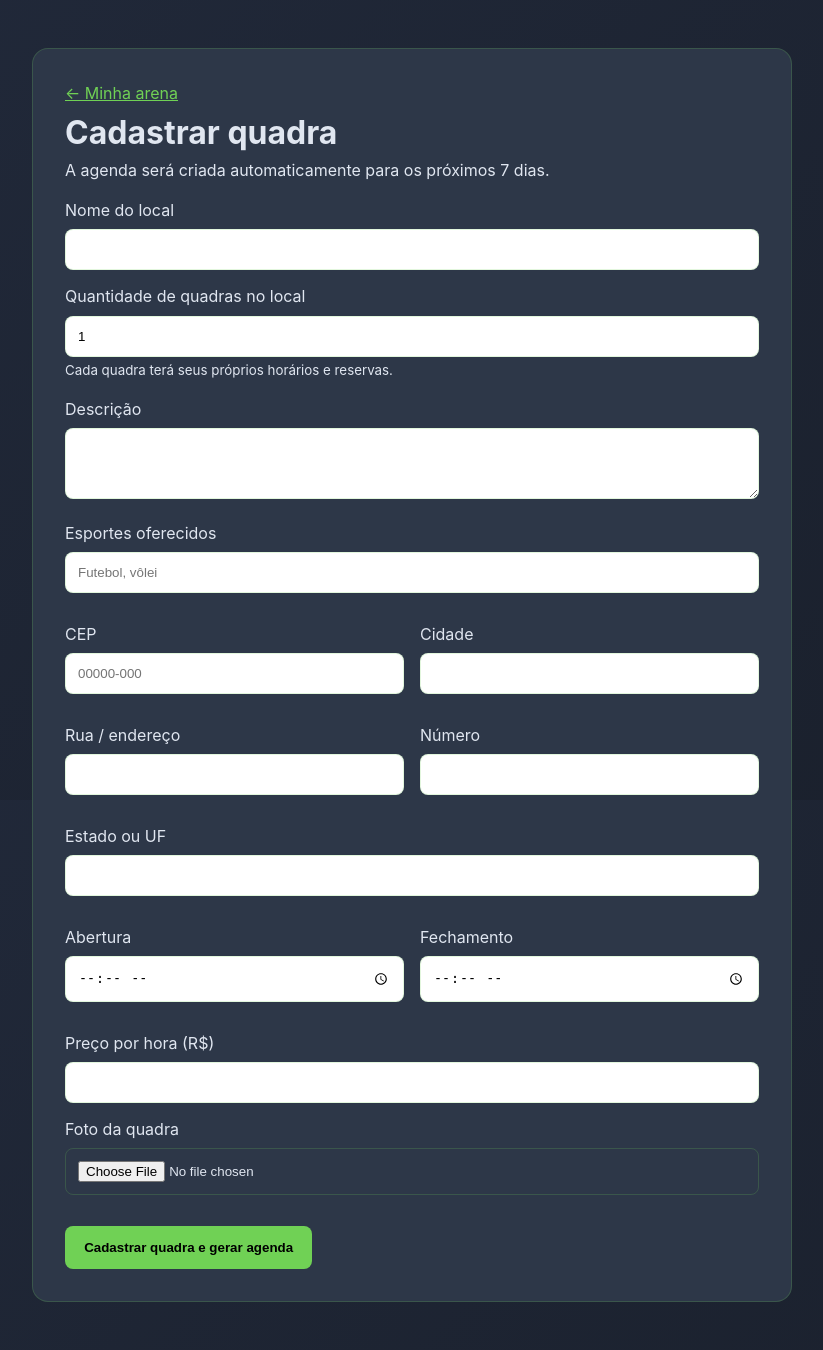
After one commit to Caramorii/DGAsports, a Django app: page /proprietario/quadra/nova/ in a window 1280 px wide. The commit adds this page. Shown: the whole page, without its empty margins (228-1051 px from the left). Run offline with Django 5.2, Linux system fonts and the light colour scheme; the visitor is signed in with stand-in values (Sample User, id 1).

Commit message:
feat: adiciona gestão de quadras para proprietários
Cria cadastro e painel para proprietários, permite configurar várias quadras físicas e separa os horários por unidade.

Exibe reservas pagas e pendentes, permite bloquear horários sem reservas e atualiza a agenda a cada dois minutos.

Adiciona as migrações 0013 e 0014.

```diff
--- a/core/models.py
+++ b/core/models.py
@@ -23,6 +23,7 @@ class Usuario(AbstractBaseUser, PermissionsMixin):
     nome = models.CharField(max_length=150)
     cidade = models.CharField(max_length=100)
     email = models.EmailField(unique=True)
+    eh_proprietario = models.BooleanField(default=False)
     is_active = models.BooleanField(default=True)
     is_staff = models.BooleanField(default=False)
     date_joined = models.DateTimeField(default=timezone.now)
@@ -48,6 +49,7 @@ class Quadra(models.Model):
     ]
 
     nome = models.CharField(max_length=200)
+    quantidade_quadras = models.PositiveSmallIntegerField(default=1)
     descricao = models.TextField(blank=True, null=True)
     localizacao = models.CharField(max_length=255, blank=True, null=True)
     cidade = models.CharField(max_length=100, blank=True, null=True)
@@ -79,8 +81,10 @@ class Quadra(models.Model):
 
 class Horario(models.Model):
     quadra = models.ForeignKey(Quadra, on_delete=models.CASCADE, related_name='horarios')
+    numero_quadra = models.PositiveSmallIntegerField(default=1)
     data = models.DateField()
     hora_texto = models.CharField(max_length=50)
+    indisponivel = models.BooleanField(default=False)
     max_jogadores = models.IntegerField(default=12)
     preco = models.DecimalField(max_digits=10, decimal_places=2, default=0)
     esporte_reservado = models.CharField(max_length=100, blank=True, null=True)
@@ -93,7 +97,7 @@ class Horario(models.Model):
         db_table = 'horarios'
         verbose_name = 'Horário'
         verbose_name_plural = 'Horários'
-        ordering = ['data', 'hora_texto']
+        ordering = ['data', 'hora_texto', 'numero_quadra']
 
     def __str__(self):
         return f"{self.quadra.nome} - {self.data} {self.hora_texto}"
--- a/core/urls.py
+++ b/core/urls.py
@@ -9,6 +9,8 @@ urlpatterns = [
     path('quadra/<int:quadra_id>/', views.detalhes_quadra, name='detalhes_quadra'),
     path('campeonatos/', views.campeonatos, name='campeonatos'),
     path('register/', views.register_view, name='register'),
+    path('proprietario/cadastro/', views.cadastro_proprietario, name='cadastro_proprietario'),
+    path('proprietario/quadra/nova/', views.cadastrar_quadra_proprietario, name='cadastrar_quadra_proprietario'),
     path('login/', views.login_view, name='login'),
     path('logout/', views.logout_view, name='logout'),
     path('admin/cadastrar_quadra/', views.admin_cadastrar_quadra, name='admin_cadastrar_quadra'),
@@ -38,4 +40,5 @@ urlpatterns = [
     path('quadra/<int:quadra_id>/avaliar/', views.avaliar_quadra, name='avaliar_quadra'),
     path('quadra/<int:quadra_id>/situacao/', views.atualizar_situacao_quadra, name='atualizar_situacao_quadra'),
     path('painel-proprietario/', views.painel_proprietario, name='painel_proprietario'),
+    path('proprietario/quadra/<int:quadra_id>/agenda/', views.agenda_proprietario, name='agenda_proprietario'),
 ]
--- a/core/views.py
+++ b/core/views.py
@@ -61,6 +61,93 @@ def _termos_equivalentes_localidade(termo):
 def home(request):
     tem_quadra = request.user.is_authenticated and Quadra.objects.filter(proprietario=request.user).exists()
     return render(request, 'DGASports.html', {'tem_quadra': tem_quadra})
+
+
+def cadastro_proprietario(request):
+    """Cria uma conta de proprietário e encaminha para o cadastro da primeira quadra."""
+    if request.user.is_authenticated:
+        if not request.user.eh_proprietario:
+            request.user.eh_proprietario = True
+            request.user.save(update_fields=['eh_proprietario'])
+        destino = 'painel_proprietario' if Quadra.objects.filter(proprietario=request.user).exists() else 'cadastrar_quadra_proprietario'
+        return redirect(destino)
+    if request.method == 'POST':
+        nome = request.POST.get('nome', '').strip()
+        email = request.POST.get('email', '').strip()
+        cidade = request.POST.get('cidade', '').strip()
+        senha = request.POST.get('senha', '')
+        if not all([nome, email, cidade, senha]):
+            messages.error(request, 'Preencha todos os campos.')
+        elif Usuario.objects.filter(email__iexact=email).exists():
+            messages.error(request, 'Este e-mail já está cadastrado. Faça login para continuar.')
+        else:
+            user = Usuario.objects.create_user(
+                email=email, nome=nome, cidade=cidade, password=senha, eh_proprietario=True,
+            )
+            login(request, user)
+            messages.success(request, 'Conta de proprietário criada. Agora cadastre sua quadra.')
+            return redirect('cadastrar_quadra_proprietario')
+    return render(request, 'cadastro_proprietario.html')
+
+
+@login_required(login_url='login')
+def cadastrar_quadra_proprietario(request):
+    if request.method == 'POST':
+        nome = request.POST.get('nome', '').strip()
+        descricao = request.POST.get('descricao', '').strip()
+        localizacao = request.POST.get('localizacao', '').strip()
+        numero = request.POST.get('numero', '').strip()
+        cidade = re.sub(r'\s+', ' ', request.POST.get('cidade', '').strip())
+        estado_digitado = re.sub(r'\s+', ' ', request.POST.get('estado', '').strip())
+        estado = _ESTADOS_BR.get(_normalizar_texto_busca(estado_digitado), estado_digitado.upper())
+        esporte = request.POST.get('esporte', '').strip()
+        try:
+            quantidade_quadras = int(request.POST.get('quantidade_quadras', '1'))
+        except (TypeError, ValueError):
+            quantidade_quadras = 0
+        abertura = request.POST.get('hora_abertura', '')
+        fechamento = request.POST.get('hora_fechamento', '')
+        preco_texto = request.POST.get('preco', '').strip().replace(',', '.')
+        foto = request.FILES.get('foto')
+        try:
+            h_inicio = int(abertura.split(':')[0])
+            h_fim = int(fechamento.split(':')[0])
+            preco = float(preco_texto)
+        except (ValueError, AttributeError, IndexError):
+            h_inicio, h_fim, preco = 0, 0, -1
+        if not all([nome, localizacao, cidade, estado, esporte, foto]):
+            messages.error(request, 'Preencha os campos obrigatórios e escolha uma foto.')
+        elif h_inicio < 0 or h_fim > 23 or h_fim <= h_inicio or preco < 0 or quantidade_quadras < 1 or quantidade_quadras > 30:
+            messages.error(request, 'Informe horários, preço e quantidade de quadras válidos (de 1 a 30).')
+        elif os.path.splitext(foto.name)[1].lower() not in {'.jpg', '.jpeg', '.png', '.webp'}:
+            messages.error(request, 'Envie uma foto JPG, PNG ou WEBP.')
+        elif foto.size > 10 * 1024 * 1024:
+            messages.error(request, 'A foto deve ter no máximo 10 MB.')
+        else:
+            nome_arquivo = f"quadra_{uuid.uuid4().hex}{os.path.splitext(foto.name)[1].lower()}"
+            upload_folder = os.path.join(settings.BASE_DIR, 'static', 'uploads')
+            os.makedirs(upload_folder, exist_ok=True)
+            with open(os.path.join(upload_folder, nome_arquivo), 'wb+') as destino:
+                for chunk in foto.chunks():
+                    destino.write(chunk)
+            quadra = Quadra.objects.create(
+                nome=nome, descricao=descricao, localizacao=f"{localizacao}, {numero}" if numero else localizacao,
+                cidade=cidade, estado=estado, esporte=esporte, tipo='privada',
+                quantidade_quadras=quantidade_quadras,
+                proprietario=request.user, foto=f"uploads/{nome_arquivo}",
+            )
+            hoje = date.today()
+            for dia in range(7):
+                data_atual = hoje + timedelta(days=dia)
+                for hora in range(h_inicio, h_fim):
+                    for numero_quadra in range(1, quantidade_quadras + 1):
+                        Horario.objects.create(
+                            quadra=quadra, numero_quadra=numero_quadra, data=data_atual,
+                            hora_texto=f"{hora:02d}:00 - {hora + 1:02d}:00", preco=preco,
+                        )
+            messages.success(request, 'Quadra cadastrada e agenda dos próximos 7 dias criada!')
+            return redirect('painel_proprietario')
+    return render(request, 'cadastrar_quadra_proprietario.html')
 
 
 def explorar(request):
@@ -194,9 +281,11 @@ def _horario_para_cliente(horario, usuario_id=None):
     )
     return {
         'id': horario.id,
+        'numero_quadra': horario.numero_quadra,
         'data': horario.data.isoformat() if hasattr(horario.data, 'isoformat') else str(horario.data),
         'hora_texto': horario.hora_texto,
-        'disponivel': horario.quadra.tipo != 'privada' or not _horario_passou(horario),
+        'indisponivel': horario.indisponivel,
+        'disponivel': not horario.indisponivel and (horario.quadra.tipo != 'privada' or not _horario_passou(horario)),
         'max_jogadores': horario.max_jogadores,
         'preco': float(horario.preco),
         'esporte_reservado': horario.esporte_reservado,
@@ -274,6 +363,7 @@ def detalhes_quadra(request, quadra_id):
     quadra_dict = {
         'id': quadra.id,
         'nome': quadra.nome,
+        'quantidade_quadras': quadra.quantidade_quadras,
         'descricao': quadra.descricao,
         'localizacao': quadra.localizacao,
         'cidade': quadra.cidade,
@@ -304,6 +394,7 @@ def detalhes_quadra(request, quadra_id):
         'avaliacoes': avaliacoes,
         'nota_media': quadra.avaliacoes.aggregate(media=Avg('nota'))['media'],
         'total_avaliacoes': quadra.avaliacoes.count(),
+        'numeros_quadras': range(1, quadra.quantidade_quadras + 1),
         'pode_avaliar': pode_avaliar,
         'comentarios_publicos': quadra.comentarios.select_related('usuario').all()[:50],
         'grupos_publicos': grupos_publicos,
@@ -340,9 +431,15 @@ def login_view(request):
         if user is not None:
             login(request, user)
             messages.success(request, f'Bem-vindo, {user.nome}!')
-            proximo = request.GET.get('proximo') or request.POST.get('proximo')
+            proximo = (
+                request.GET.get('proximo') or request.POST.get('proximo')
+                or request.GET.get('next') or request.POST.get('next')
+            )
             if proximo and url_has_allowed_host_and_scheme(proximo, {request.get_host()}):
                 return redirect(proximo)
+            if user.eh_proprietario:
+                destino = 'painel_proprietario' if Quadra.objects.filter(proprietario=user).exists() else 'cadastrar_quadra_proprietario'
+                return redirect(destino)
             return redirect('home')
         messages.error(request, 'E-mail ou senha inválidos.')
     return render(request, 'login.html')
@@ -478,6 +575,8 @@ def entrar_na_partida(request):
             horario = Horario.objects.select_for_update().select_related('quadra').get(pk=horario_id)
             if horario.quadra.tipo != 'publica':
                 return JsonResponse({'status': 'erro', 'mensagem': 'Reservas em quadras particulares devem ser confirmadas pelo fluxo de pagamento.'}, status=400)
+            if horario.indisponivel:
+                return JsonResponse({'status': 'erro', 'mensagem': 'Este horário está indisponível.'}, status=409)
             if horario.data < date.today():
                 return JsonResponse({'status': 'erro', 'mensagem': 'Este horário já passou.'}, status=400)
             if esporte not in horario.quadra.lista_esportes:
@@ -554,6 +653,9 @@ def reservar(request, horario_id):
     )
     if horario.quadra.tipo != 'privada':
         return redirect('detalhes_quadra', quadra_id=horario.quadra_id)
+    if horario.indisponivel:
+        messages.error(request, 'Este horário foi marcado como indisponível pelo proprietário.')
+        return redirect('detalhes_quadra', quadra_id=horario.quadra_id)
     esporte = request.GET.get('esporte', '').strip()
     if _horario_passou(horario):
         messages.error(request, 'Este horário já passou e está indisponível.')
@@ -573,6 +675,7 @@ def reservar(request, horario_id):
             'nome': horario.quadra.nome,
             'cidade': horario.quadra.cidade,
             'imagem': horario.quadra.foto,
+            'numero_quadra': horario.numero_quadra,
         },
         'horario': {
             'id': horario.id,
@@ -608,6 +711,8 @@ def reservar(request, horario_id):
 
 
 def _modo_reserva(horario, usuario):
+    if horario.indisponivel:
+        return 'indisponivel'
     reservas = list(horario.reservas.all())
     propria = next((item for item in reservas if item.usuario_id == usuario.id), None)
     responsavel = next(
@@ -1180,13 +1285,74 @@ def painel_proprietario(request):
     ).order_by('nome')
     if not quadras.exists():
         messages.info(request, 'Sua conta ainda não está vinculada a nenhuma quadra.')
-        return redirect('perfil')
+        return redirect('cadastrar_quadra_proprietario')
     reservas_recentes = ReservaJogador.objects.filter(
         horario__quadra__in=quadras
-    ).select_related('usuario', 'horario__quadra').order_by('-horario__data', '-horario__hora_texto')[:12]
+    ).select_related('usuario', 'horario__quadra').order_by('-horario__data', '-horario__hora_texto')
     receita_estimada = sum(reserva.horario.preco for reserva in reservas_recentes)
     return render(request, 'painel_proprietario.html', {
         'quadras': quadras,
         'reservas_recentes': reservas_recentes,
         'receita_estimada': receita_estimada,
     })
+
+
+@login_required(login_url='login')
+def agenda_proprietario(request, quadra_id):
+    quadra = get_object_or_404(Quadra, pk=quadra_id, proprietario=request.user)
+    data_param = request.POST.get('data') if request.method == 'POST' else request.GET.get('data')
+    try:
+        data_selecionada = date.fromisoformat(data_param) if data_param else timezone.localdate()
+    except ValueError:
+        data_selecionada = timezone.localdate()
+
+    if request.method == 'POST':
+        if request.POST.get('acao') == 'quantidade_quadras':
+            try:
+                nova_quantidade = int(request.POST.get('quantidade_quadras', '0'))
+            except (TypeError, ValueError):
+                nova_quantidade = 0
+            maior_numero_cadastrado = (
+                Horario.objects.filter(quadra=quadra)
+                .order_by('-numero_quadra')
+                .values_list('numero_quadra', flat=True)
+                .first() or 1
+            )
+            if nova_quantidade < maior_numero_cadastrado or nova_quantidade > 30:
+                messages.error(request, f"A quantidade deve ser de {maior_numero_cadastrado} a 30 quadras para preservar os horários e reservas cadastrados.")
+            else:
+                horarios_base = Horario.objects.filter(
+                    quadra=quadra, numero_quadra=1,
+                ).values('data', 'hora_texto', 'preco', 'max_jogadores').distinct()
+                for base in horarios_base:
+                    for numero in range(1, nova_quantidade + 1):
+                        Horario.objects.get_or_create(
+                            quadra=quadra, numero_quadra=numero,
+                            data=base['data'], hora_texto=base['hora_texto'],
+                            defaults={'preco': base['preco'], 'max_jogadores': base['max_jogadores']},
+                        )
+                quadra.quantidade_quadras = nova_quantidade
+                quadra.save(update_fields=['quantidade_quadras'])
+                messages.success(request, 'Quantidade de quadras atualizada e horários sincronizados.')
+            return redirect(f"/proprietario/quadra/{quadra.id}/agenda/?data={data_selecionada.isoformat()}")
+
+        horario = get_object_or_404(Horario, pk=request.POST.get('horario_id'), quadra=quadra)
+        tem_reservas = horario.reservas.exists()
+        if not tem_reservas:
+            horario.indisponivel = not horario.indisponivel
+            horario.save(update_fields=['indisponivel'])
+            messages.success(request, 'Disponibilidade do horário atualizada.')
+        else:
+            messages.error(request, 'Não é possível bloquear um horário com reservas. Confira as reservas antes de alterar a agenda.')
+        return redirect(f"/proprietario/quadra/{quadra.id}/agenda/?data={data_selecionada.isoformat()}")
+
+    horarios = Horario.objects.filter(quadra=quadra, data=data_selecionada).prefetch_related(
+        'reservas__usuario'
+    ).order_by('hora_texto', 'numero_quadra')
+    datas = Horario.objects.filter(quadra=quadra).values_list('data', flat=True).distinct().order_by('data')
+    return render(request, 'agenda_proprietario.html', {
+        'quadra': quadra,
+        'horarios': horarios,
+        'datas': datas,
+        'data_selecionada': data_selecionada,
+    })
--- /dev/null
+++ b/templates/cadastrar_quadra_proprietario.html
@@ -0,0 +1,15 @@
+{% load static %}
+<!doctype html>
+<html lang="pt-BR"><head><meta charset="utf-8"><meta name="viewport" content="width=device-width,initial-scale=1"><title>Cadastrar quadra | DGA Sports</title><link rel="stylesheet" href="{% static 'css/base.css' %}"><style>main{max-width:760px;margin:3rem auto;padding:2rem;background:var(--dark-card-bg);border:1px solid var(--border-color);border-radius:16px}label{display:block;margin:.9rem 0}input,textarea{box-sizing:border-box;width:100%;padding:.75rem;margin-top:.35rem;border-radius:8px;border:1px solid var(--border-color)}.row{display:grid;grid-template-columns:1fr 1fr;gap:1rem}button{margin-top:1rem;padding:.9rem 1.2rem;background:var(--primary-green);border:0;border-radius:8px;font-weight:700;cursor:pointer}.link{color:var(--primary-green)}@media(max-width:600px){.row{grid-template-columns:1fr}}</style></head>
+<body><main><p><a class="link" href="{% url 'painel_proprietario' %}">← Minha arena</a></p><h1>Cadastrar quadra</h1><p>A agenda será criada automaticamente para os próximos 7 dias.</p>
+{% if messages %}{% for message in messages %}<p>{{ message }}</p>{% endfor %}{% endif %}
+<form method="post" enctype="multipart/form-data">{% csrf_token %}
+<label>Nome do local<input name="nome" maxlength="200" required></label>
+<label>Quantidade de quadras no local<input type="number" name="quantidade_quadras" min="1" max="30" value="1" required><small> Cada quadra terá seus próprios horários e reservas.</small></label>
+<label>Descrição<textarea name="descricao" rows="3"></textarea></label><label>Esportes oferecidos<input name="esporte" placeholder="Futebol, vôlei" required></label>
+<div class="row"><label>CEP<input name="cep" maxlength="9" placeholder="00000-000"></label><label>Cidade<input name="cidade" maxlength="100" required></label></div>
+<div class="row"><label>Rua / endereço<input name="localizacao" maxlength="255" required></label><label>Número<input name="numero" maxlength="20"></label></div>
+<label>Estado ou UF<input name="estado" maxlength="50" required></label>
+<div class="row"><label>Abertura<input type="time" name="hora_abertura" required></label><label>Fechamento<input type="time" name="hora_fechamento" required></label></div>
+<label>Preço por hora (R$)<input type="number" name="preco" min="0" step="0.01" required></label><label>Foto da quadra<input type="file" name="foto" accept="image/jpeg,image/png,image/webp" required></label><button type="submit">Cadastrar quadra e gerar agenda</button></form></main>
+<script>const cep=document.querySelector('[name="cep"]');cep.addEventListener('blur',()=>{const valor=cep.value.replace(/\D/g,'');if(valor.length!==8)return;fetch(`https://viacep.com.br/ws/${valor}/json/`).then(r=>r.json()).then(d=>{if(!d.erro){document.querySelector('[name="localizacao"]').value=d.logradouro||'';document.querySelector('[name="cidade"]').value=d.localidade||'';document.querySelector('[name="estado"]').value=d.uf||''}}).catch(()=>{});});</script></body></html>
--- a/templates/login.html
+++ b/templates/login.html
@@ -28,6 +28,7 @@
 
         <form action="{% url 'login' %}" method="POST">
 {% csrf_token %}
+            <input type="hidden" name="next" value="{{ request.GET.next }}">
             <input type="email" name="email" class="input-field" placeholder="E-mail" required>
             <input type="password" name="senha" class="input-field" placeholder="Senha" required>
             <button type="submit" class="submit-btn">Entrar</button>
--- a/templates/register.html
+++ b/templates/register.html
@@ -27,6 +27,9 @@
   <body>
     <div class="container">
       <h1>Criar Conta</h1>
+      <p class="bottom-link" style="margin-top: -0.75rem; margin-bottom: 1rem">
+        Tem uma quadra? <a href="{% url 'cadastro_proprietario' %}">Cadastre-se como dono de quadra</a>
+      </p>
 
        {% if messages %} {% for message in messages %}
       <div class="flash-messages flash-{{ message.tags }}">
--- a/templates/reserva_privada.html
+++ b/templates/reserva_privada.html
@@ -212,7 +212,7 @@
                     <h3>Resumo da Reserva</h3>
                     <div class="resumo-linha">
                         <strong>Quadra:</strong>
-                        <span>{{ reserva.quadra.nome }}</span>
+                        <span>{{ reserva.quadra.nome }} · Quadra {{ reserva.quadra.numero_quadra }}</span>
                     </div>
                     <div class="resumo-linha">
                         <strong>Local:</strong>
```
Also changed, not shown: static/css/detalhes_fullscreen.css (+10 -3 lines), static/js/detalhes_reserva.js (+22 -4 lines), templates/agenda_proprietario.html (added, +11 -0 lines), templates/cadastro_proprietario.html (added, +7 -0 lines), templates/detalhes_quadra.html (+13 -5 lines), templates/painel_proprietario.html (+6 -16 lines), core/migrations/0013_usuario_eh_proprietario.py (added), core/migrations/0014_quadras_quantidade_horario_numero_bloqueio.py (added).
